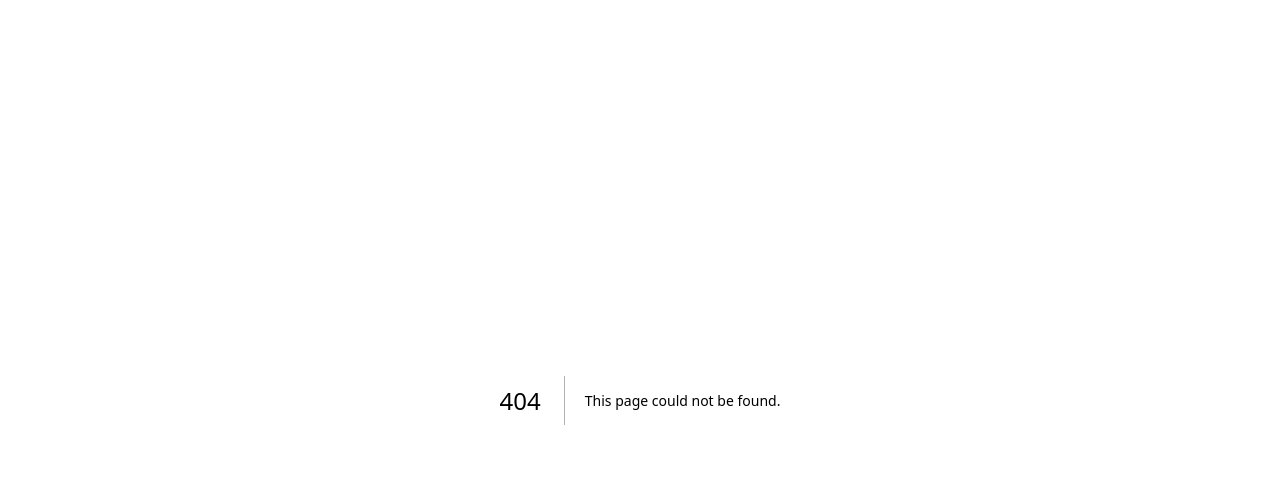
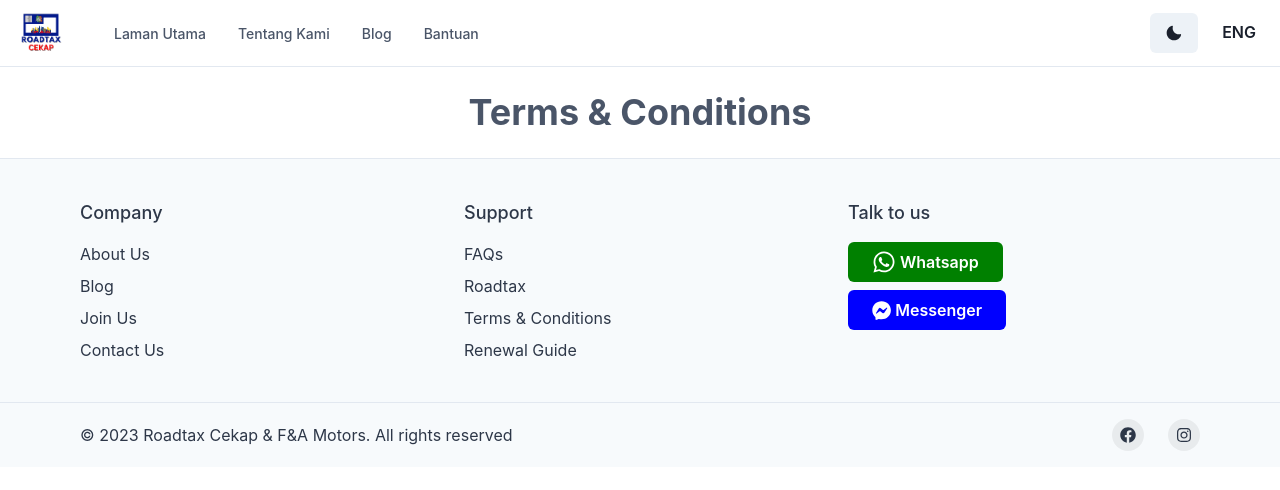
Before and after one commit to MuhdSaifulnizam15/roadtaxcekap, a Next.js app: page /tnc in a window 1280 px wide. Before the commit this address had no page. Shown: the top 490 px of the page. Built offline with nearby package versions, Linux system fonts and the light colour scheme.

Commit message:
feat: added all necessary pages

```diff
--- a/src/components/sections/Footer.tsx
+++ b/src/components/sections/Footer.tsx
@@ -73,17 +73,17 @@ export default function LargeWithAppLinksAndSocial() {
           <Stack align={"flex-start"}>
             <ListHeader>Company</ListHeader>
             <Link href={"/about-us"}>About Us</Link>
-            <Link href={"#"}>Blog</Link>
-            <Link href={"#"}>Join Us</Link>
-            <Link href={"#"}>Contact Us</Link>
+            <Link href={"/blog"}>Blog</Link>
+            <Link href={"/join-us"}>Join Us</Link>
+            <Link href={"/contact-us"}>Contact Us</Link>
           </Stack>
 
           <Stack align={"flex-start"}>
             <ListHeader>Support</ListHeader>
-            <Link href={"#"}>FAQs</Link>
-            <Link href={"#"}>Roadtax</Link>
-            <Link href={"#"}>Terms & Conditions</Link>
-            <Link href={"#"}>Renewal Guide</Link>
+            <Link href={"/faqs"}>FAQs</Link>
+            <Link href={"/roadtax"}>Roadtax</Link>
+            <Link href={"/tnc"}>Terms & Conditions</Link>
+            <Link href={"/renewal-guide"}>Renewal Guide</Link>
           </Stack>
 
           <Stack align={"flex-start"}>
--- /dev/null
+++ b/src/pages/tnc.tsx
@@ -0,0 +1,26 @@
+import Head from "next/head";
+import Image from "next/image";
+import { Inter } from "@next/font/google";
+
+import Header from "@/components/sections/Header";
+import Footer from "@/components/sections/Footer";
+import Title from "@/components/sections/Title";
+
+const inter = Inter({ subsets: ["latin"] });
+
+export default function Tnc() {
+  return (
+    <>
+      <Head>
+        <title>Roadtax Cekap | Terms & Conditions</title>
+        <meta name="description" content="Generated by create next app" />
+        <meta name="viewport" content="width=device-width, initial-scale=1" />
+        <link rel="icon" href="/favicon.ico" />
+      </Head>
+      <Header />
+      <Title title="Terms & Conditions" />
+
+      <Footer />
+    </>
+  );
+}
```
Also changed, not shown: src/pages/blog.tsx (added, +26 -0 lines), src/pages/contact-us.js (added, +26 -0 lines), src/pages/join-us.tsx (added, +26 -0 lines), src/pages/renewal-guide.tsx (added, +26 -0 lines), src/pages/roadtax.tsx (added, +26 -0 lines).
